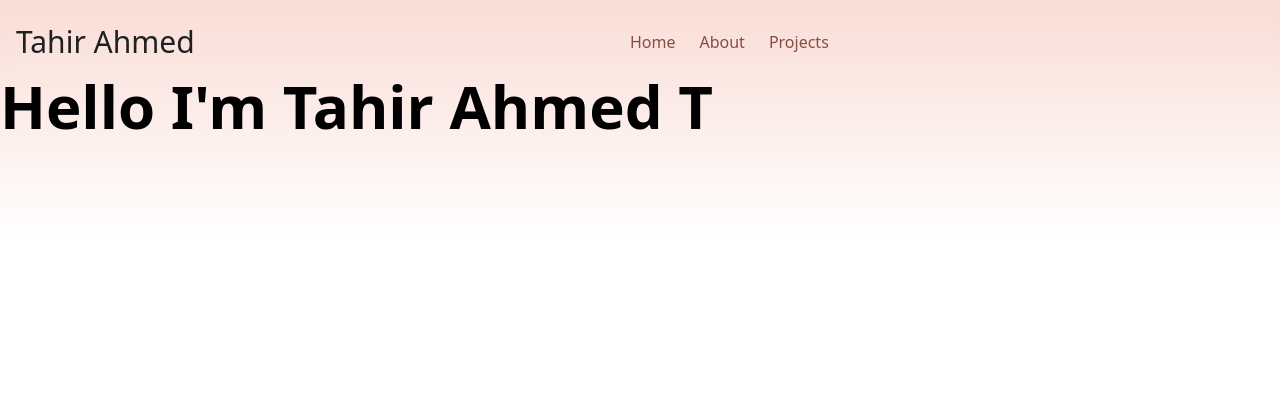
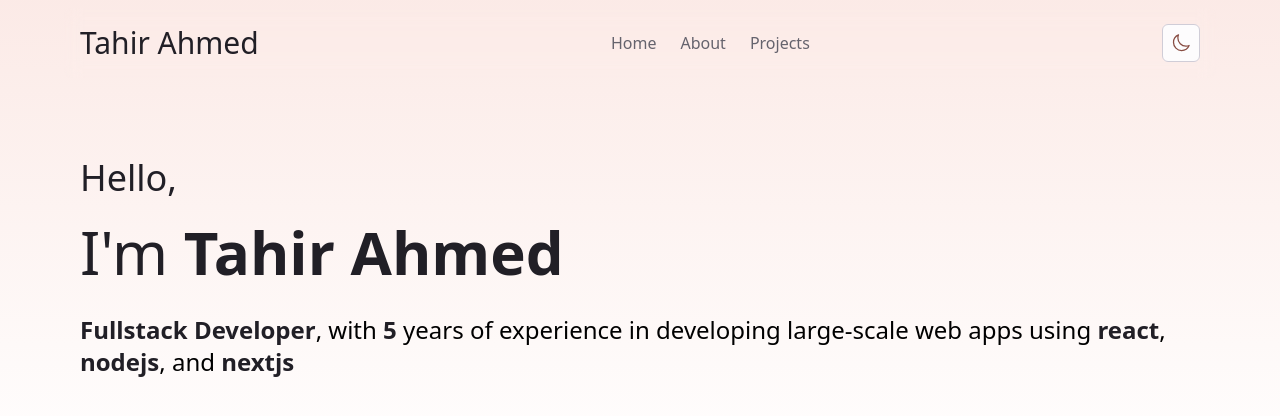
Before and after one commit to ttahm3d/tahirahmedt, a Next.js app: page / in a window 1280 px wide. Shown: the top 416 px of the page. Built offline with nearby package versions, Linux system fonts and the light colour scheme.

Commit message:
feat - added base for the portfolio

```diff
--- a/src/app/globals.css
+++ b/src/app/globals.css
@@ -15,18 +15,18 @@
   --color-accent-11: #884c42;
   --color-accent-12: #410f09;
 
-  --color-gray-1: #f8f8f8;
-  --color-gray-2: #f4f4f4;
-  --color-gray-3: #ebebeb;
-  --color-gray-4: #e2e2e2;
-  --color-gray-5: #dbdbdb;
-  --color-gray-6: #d3d3d3;
-  --color-gray-7: #c8c8c8;
-  --color-gray-8: #b5b5b5;
-  --color-gray-9: #878787;
-  --color-gray-10: #7d7d7d;
-  --color-gray-11: #5f5f5f;
-  --color-gray-12: #202020;
+  --color-gray-1: #fdfcfd;
+  --color-gray-2: #faf9fb;
+  --color-gray-3: #f2eff3;
+  --color-gray-4: #eae7ec;
+  --color-gray-5: #e3dfe6;
+  --color-gray-6: #dbd8e0;
+  --color-gray-7: #d0cdd7;
+  --color-gray-8: #bcbac7;
+  --color-gray-9: #8e8c99;
+  --color-gray-10: #84828e;
+  --color-gray-11: #65636d;
+  --color-gray-12: #211f26;
 }
 
 /* Dark mode overrides */
@@ -44,18 +44,18 @@
   --color-accent-11: #fb9b8b;
   --color-accent-12: #ffcfc5;
 
-  --color-gray-1: #1d1d1d;
-  --color-gray-2: #242424;
-  --color-gray-3: #2d2d2d;
-  --color-gray-4: #333;
-  --color-gray-5: #393939;
-  --color-gray-6: #414141;
-  --color-gray-7: #4d4d4d;
-  --color-gray-8: #646464;
-  --color-gray-9: #717171;
-  --color-gray-10: #7d7d7d;
-  --color-gray-11: #b4b4b4;
-  --color-gray-12: #eee;
+  --color-gray-1: #121113;
+  --color-gray-2: #1a191b;
+  --color-gray-3: #232225;
+  --color-gray-4: #2b292d;
+  --color-gray-5: #323035;
+  --color-gray-6: #3c393f;
+  --color-gray-7: #49474e;
+  --color-gray-8: #625f69;
+  --color-gray-9: #6f6d78;
+  --color-gray-10: #7c7a85;
+  --color-gray-11: #b5b2bc;
+  --color-gray-12: #eeeef0;
 }
 
 @custom-variant dark (&:where(.dark, .dark *));
--- a/src/app/layout.tsx
+++ b/src/app/layout.tsx
@@ -26,10 +26,11 @@ export default function RootLayout({
   children: React.ReactNode;
 }>) {
   return (
-    <html lang="en">
+    <html lang="en" suppressHydrationWarning>
       <body
-        className={`${geistSans.variable} ${geistMono.variable} antialiased min-h-screen flex flex-col bg-linear-to-b from-accent-4 from-0% to-30% to-transparent`}
+        className={`${geistSans.variable} ${geistMono.variable} antialiased min-h-screen flex flex-col `}
       >
+        <div className="absolute w-full h-[480px] bg-linear-to-b opacity-[0.6] -z-10 from-accent-4 to-transparent"></div>
         <ThemeProvider attribute="class" defaultTheme="system" enableSystem>
           <Header />
           <main className="flex-1">{children}</main>
--- a/src/app/page.tsx
+++ b/src/app/page.tsx
@@ -1,9 +1,5 @@
+import Hero from "@/components/hero";
+
 export default function Home() {
-  return (
-    <section>
-      <div>
-        <h1 className="text-6xl font-bold">Hello I&apos;m Tahir Ahmed T</h1>
-      </div>
-    </section>
-  );
+  return <Hero />;
 }
--- a/src/components/header.tsx
+++ b/src/components/header.tsx
@@ -1,14 +1,23 @@
+"use client";
+
 import Link from "next/link";
 import { ThemeSwitcher } from "./theme-switcher";
+import { useScroll } from "@/hooks/useScroll";
 
 export default function Header() {
+  const scrolled = useScroll();
+
   return (
-    <header className="sticky top-0 z-50 w-full pt-2">
-      <nav className="h-full container mx-auto backdrop-blur flex items-center justify-between p-4 rounded-lg">
+    <header className="sticky top-0 z-50 w-full pt-2 text-white">
+      <nav
+        className={`h-full max-w-6xl mx-auto backdrop-blur flex items-center justify-between p-4 rounded-lg transition-colors duration-200 ${
+          scrolled ? "bg-accent-8/30" : "bg-transparent"
+        }`}
+      >
         <div className="flex items-center space-x-6">
           <Link
             href="/"
-            className="text-gray-12 text-3xl font-medium hover:text-accent-10 transition-colors"
+            className="text-gray-12 text-3xl font-medium hover:text-accent-12 transition-colors"
           >
             Tahir Ahmed
           </Link>
@@ -19,7 +28,7 @@ export default function Header() {
             <li>
               <Link
                 href="/"
-                className="text-accent-11 hover:text-accent-12 transition-colors"
+                className="text-gray-11 hover:text-gray-12 transition-colors"
               >
                 Home
               </Link>
@@ -27,7 +36,7 @@ export default function Header() {
             <li>
               <Link
                 href="/about"
-                className="text-accent-11 hover:text-accent-12 transition-colors"
+                className="text-gray-11 hover:text-gray-12 transition-colors"
               >
                 About
               </Link>
@@ -35,7 +44,7 @@ export default function Header() {
             <li>
               <Link
                 href="/projects"
-                className="text-accent-11 hover:text-accent-12 transition-colors"
+                className="text-gray-11 hover:text-gray-12 transition-colors"
               >
                 Projects
               </Link>
--- /dev/null
+++ b/src/components/hero.tsx
@@ -0,0 +1,19 @@
+export default function Hero() {
+  return (
+    <section className="max-w-6xl mx-auto flex flex-col justify-center align-center py-20 px-4">
+      <h2 className="text-4xl pb-6 text-gray-12">Hello,</h2>
+      <h1 className="md:text-6xl text-5xl text-gray-12">
+        I&apos;m&nbsp;
+        <span className="font-extrabold text-gray-12">Tahir Ahmed</span>
+      </h1>
+      <p className="pt-8 text-2xl font-light">
+        <span className="font-bold text-gray-12">Fullstack Developer</span>,
+        with <span className="font-bold text-gray-12">5</span> years of
+        experience in developing large-scale web apps using{" "}
+        <span className="font-semibold text-gray-12">react</span>,{" "}
+        <span className="font-semibold text-gray-12">nodejs</span>, and{" "}
+        <span className="font-semibold text-gray-12">nextjs</span>
+      </p>
+    </section>
+  );
+}
--- a/src/components/theme-switcher.tsx
+++ b/src/components/theme-switcher.tsx
@@ -7,13 +7,62 @@ export function ThemeSwitcher() {
   const [mounted, setMounted] = useState(false);
   const { theme, setTheme } = useTheme();
 
+  // Avoid hydration mismatch
   useEffect(() => {
     setMounted(true);
-  }, []);
+    if (theme === "system") {
+      setTheme("light");
+    }
+  }, [setTheme, theme]);
 
   if (!mounted) {
-    return null;
+    return (
+      <button
+        className="p-2 rounded-md bg-gray-1 border border-gray-7 hover:bg-accent-3 hover:border hover:border-accent-7 transition-colors cursor-pointer"
+        aria-label="Loading theme switcher"
+      >
+        <div className="w-5 h-5 bg-gray-6 rounded-full animate-pulse" />
+      </button>
+    );
   }
 
-  return <div className="flex gap-2"></div>;
+  return (
+    <button
+      onClick={() => setTheme(theme === "dark" ? "light" : "dark")}
+      className="p-2 rounded-md bg-gray-1  border border-gray-7 hover:bg-accent-3 hover:border hover:border-accent-7  transition-colors cursor-pointer"
+      aria-label={`Switch to ${theme === "dark" ? "light" : "dark"} theme`}
+    >
+      {theme === "dark" ? (
+        <svg
+          xmlns="http://www.w3.org/2000/svg"
+          fill="none"
+          viewBox="0 0 24 24"
+          strokeWidth={1.5}
+          stroke="currentColor"
+          className="w-5 h-5 text-accent-11"
+        >
+          <path
+            strokeLinecap="round"
+            strokeLinejoin="round"
+            d="M12 3v2.25m6.364.386l-1.591 1.591M21 12h-2.25m-.386 6.364l-1.591-1.591M12 18.75V21m-4.773-4.227l-1.591 1.591M5.25 12H3m4.227-4.773L5.636 5.636M15.75 12a3.75 3.75 0 11-7.5 0 3.75 3.75 0 017.5 0z"
+          />
+        </svg>
+      ) : (
+        <svg
+          xmlns="http://www.w3.org/2000/svg"
+          fill="none"
+          viewBox="0 0 24 24"
+          strokeWidth={1.5}
+          stroke="currentColor"
+          className="w-5 h-5 text-accent-11"
+        >
+          <path
+            strokeLinecap="round"
+            strokeLinejoin="round"
+            d="M21.752 15.002A9.718 9.718 0 0118 15.75c-5.385 0-9.75-4.365-9.75-9.75 0-1.33.266-2.597.748-3.752A9.753 9.753 0 003 11.25C3 16.635 7.365 21 12.75 21a9.753 9.753 0 009.002-5.998z"
+          />
+        </svg>
+      )}
+    </button>
+  );
 }
--- /dev/null
+++ b/src/hooks/useScroll.tsx
@@ -0,0 +1,22 @@
+"use client";
+
+import { useState, useEffect } from "react";
+
+export function useScroll() {
+  const [scrolled, setScrolled] = useState(false);
+
+  useEffect(() => {
+    const handleScroll = () => {
+      setScrolled(window.scrollY > 0);
+    };
+
+    window.addEventListener("scroll", handleScroll, { passive: true });
+    handleScroll();
+
+    return () => {
+      window.removeEventListener("scroll", handleScroll);
+    };
+  }, []);
+
+  return scrolled;
+}
--- /dev/null
+++ b/types.d.ts
@@ -0,0 +1 @@
+declare module "*.css";
```
